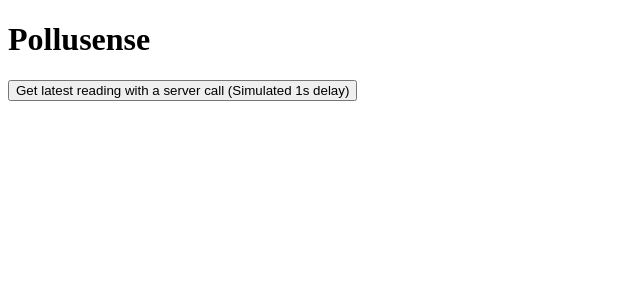
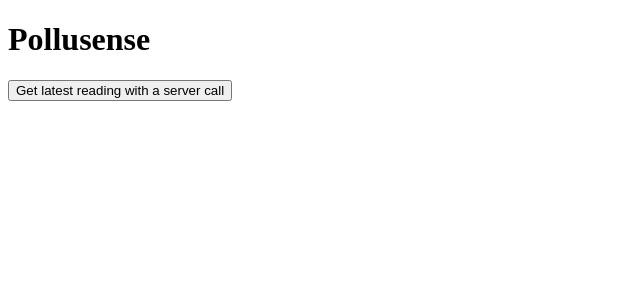
Before and after one commit to II1302-Group-4/Client, a React (Create React App) app: page / in a window 1280 px wide. Shown: the top 300 px of the page, without its empty margins (0-640 px from the left). Built offline with nearby package versions, Linux system fonts and the light colour scheme.

Commit message:
removed proxy package.json

```diff
--- a/package.json
+++ b/package.json
@@ -2,7 +2,6 @@
   "name": "client",
   "version": "0.1.0",
   "private": true,
-  "proxy": "http://localhost:5000",
   "dependencies": {
     "@testing-library/jest-dom": "^5.16.3",
     "@testing-library/react": "^12.1.4",
--- a/src/components/ExampleComponent.js
+++ b/src/components/ExampleComponent.js
@@ -8,7 +8,7 @@ const ExampleComponent = () => {
     return (
         <>
             <h1>Pollusense</h1>
-            <button onClick={() => { dispatch(getCurrentData()) }}>Get latest reading with a server call (Simulated 1s delay)</button>
+            <button onClick={() => { dispatch(getCurrentData()) }}>Get latest reading with a server call</button>
             {currentData.loadingCurrentData ? <h2>Loading data...</h2> : <h2>{currentData.currentData}</h2>}
         </>
     )
```
